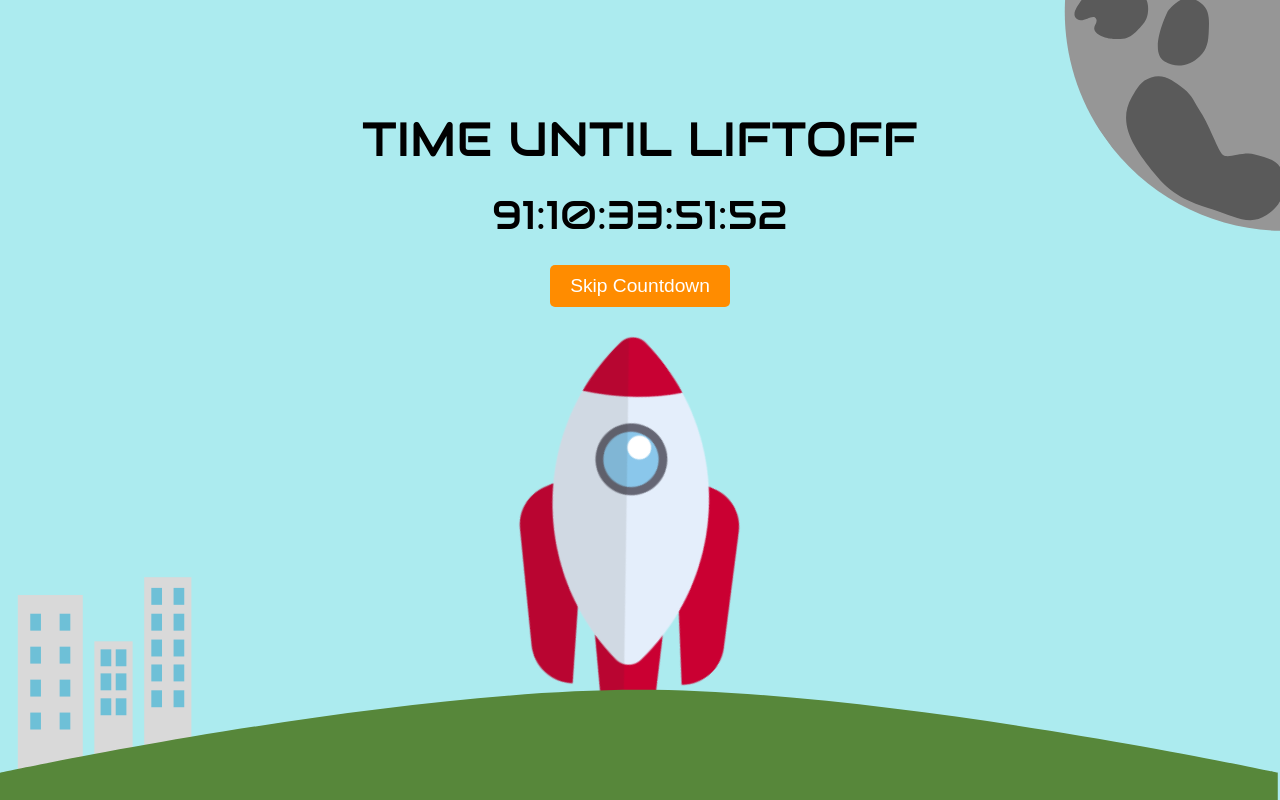
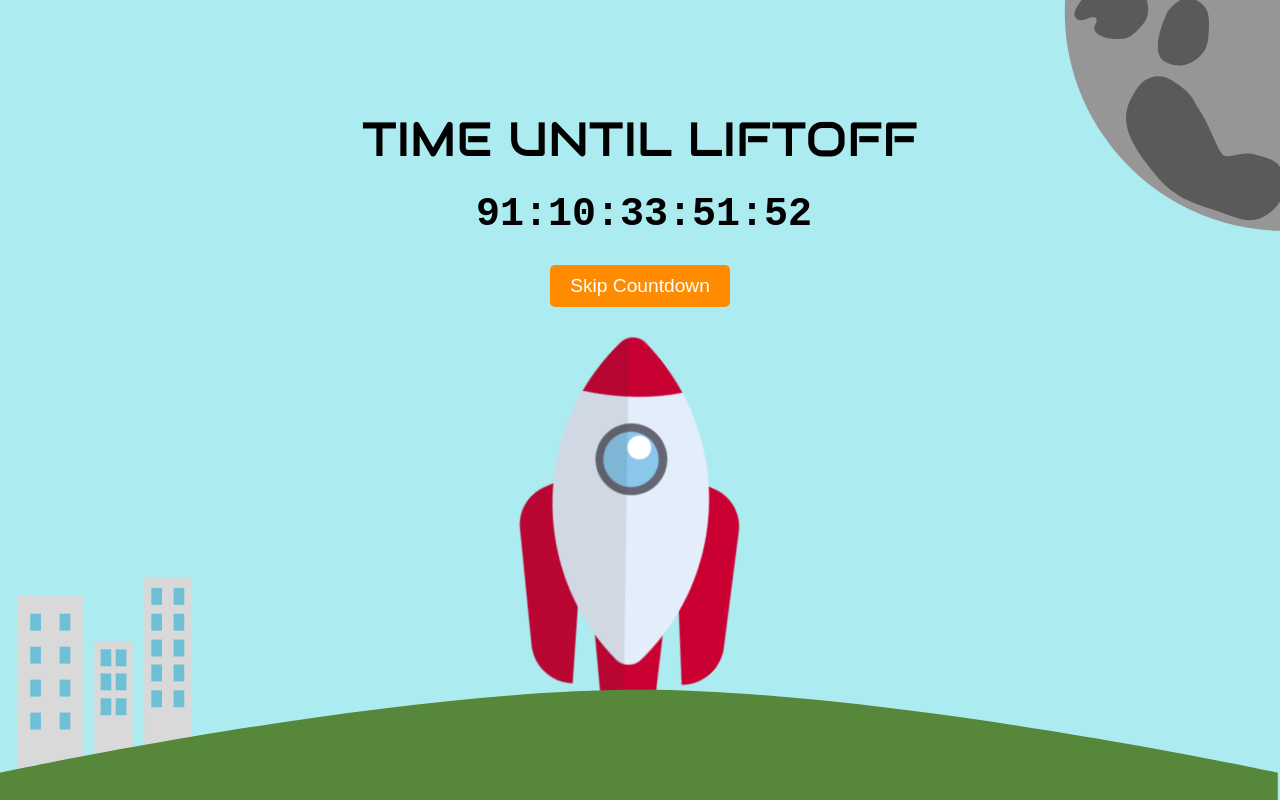
Before and after one commit to ChristianHuerta05/just_for_fun, a React (Vite) app: page / in a window 1280 px wide. Built offline with nearby package versions, Linux system fonts and the light colour scheme.

Commit message:
timer adjustments

```diff
--- a/src/components/countdown_page/Countdown.css
+++ b/src/components/countdown_page/Countdown.css
@@ -40,7 +40,10 @@
 .countdown-timer {
     color: black;
     font-size: 2.5rem;
-
+    width: 12ch;
+    text-align: center;
+    font-family: 'Courier New', Courier, monospace;
+    margin-right: 40px;
 }
 
 .skip-button {
```
